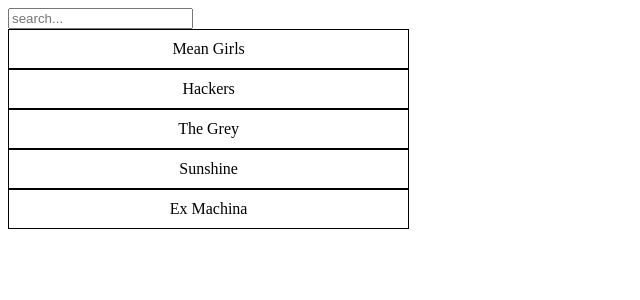
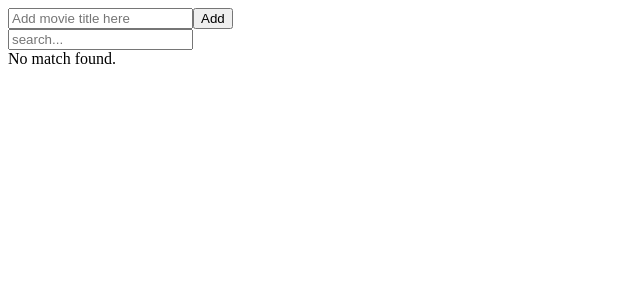
Before and after one commit to maria6417/movielist, a React app: page / in a window 1280 px wide. Shown: the top 300 px of the page, without its empty margins (0-640 px from the left). Built offline with nearby package versions, Linux system fonts and the light colour scheme; the HTML template or start-up script is replaced by a standard one.

Commit message:
input field to add movies

```diff
--- /dev/null
+++ b/client/src/components/AddMovie.jsx
@@ -0,0 +1,18 @@
+import React, { useState } from 'react';
+
+export default function AddMovie({ add }) {
+  const [title, setTitle] = useState();
+  const submitHandler = (e) => {
+    e.preventDefault();
+    add(title);
+    setTitle('');
+  };
+
+  return (
+    <form onSubmit={submitHandler}>
+      <input type="text" placeholder="Add movie title here" onChange={(e) => setTitle(e.target.value)} />
+      <button type="submit">Add</button>
+    </form>
+  );
+
+}
--- a/client/src/components/App.jsx
+++ b/client/src/components/App.jsx
@@ -1,20 +1,24 @@
 import React, { useState } from 'react';
 import MovieList from './MovieList';
 import SearchBar from './SearchBar';
+import AddMovie from './AddMovie';
 
 export default function App() {
-  const movies = [
-    { title: 'Mean Girls' },
-    { title: 'Hackers' },
-    { title: 'The Grey' },
-    { title: 'Sunshine' },
-    { title: 'Ex Machina' },
-  ];
+  const [movies, setMovies] = useState([]);
+  const [searchTerm, setSearchTerm] = useState('');
 
-  const [searchTerm, setSearchTerm] = useState('');
+  const addMovie = (movie) => {
+    setMovies([
+      ...movies,
+      {
+        title: movie,
+      },
+    ]);
+  };
 
   return (
     <>
+      <AddMovie add={addMovie} />
       <SearchBar setTerm={setSearchTerm} />
       <MovieList
         movies={
--- a/client/src/components/MovieList.jsx
+++ b/client/src/components/MovieList.jsx
@@ -4,7 +4,10 @@
 export default function MovieList({ movies }) {
   return (
     <div>
-      {movies.map((movie) => <Movie item={movie} key={movie.title} />)}
+      {}
+      {movies.length
+        ? movies.map((movie) => <Movie item={movie} key={movie.title} />)
+        : <div>No match found.</div>}
     </div>
   );
 }
```
Also changed, not shown: 2 other files (tests, documents, lock files or other folders).
